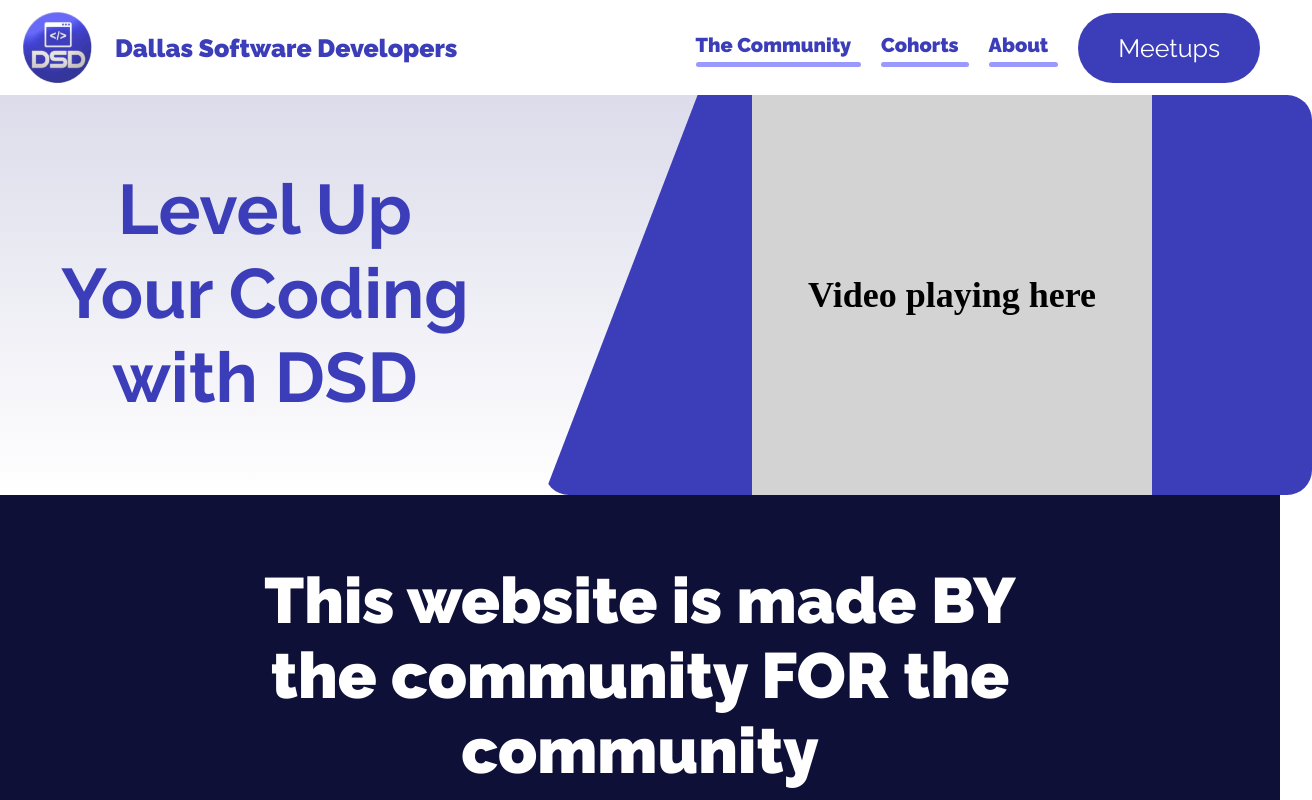
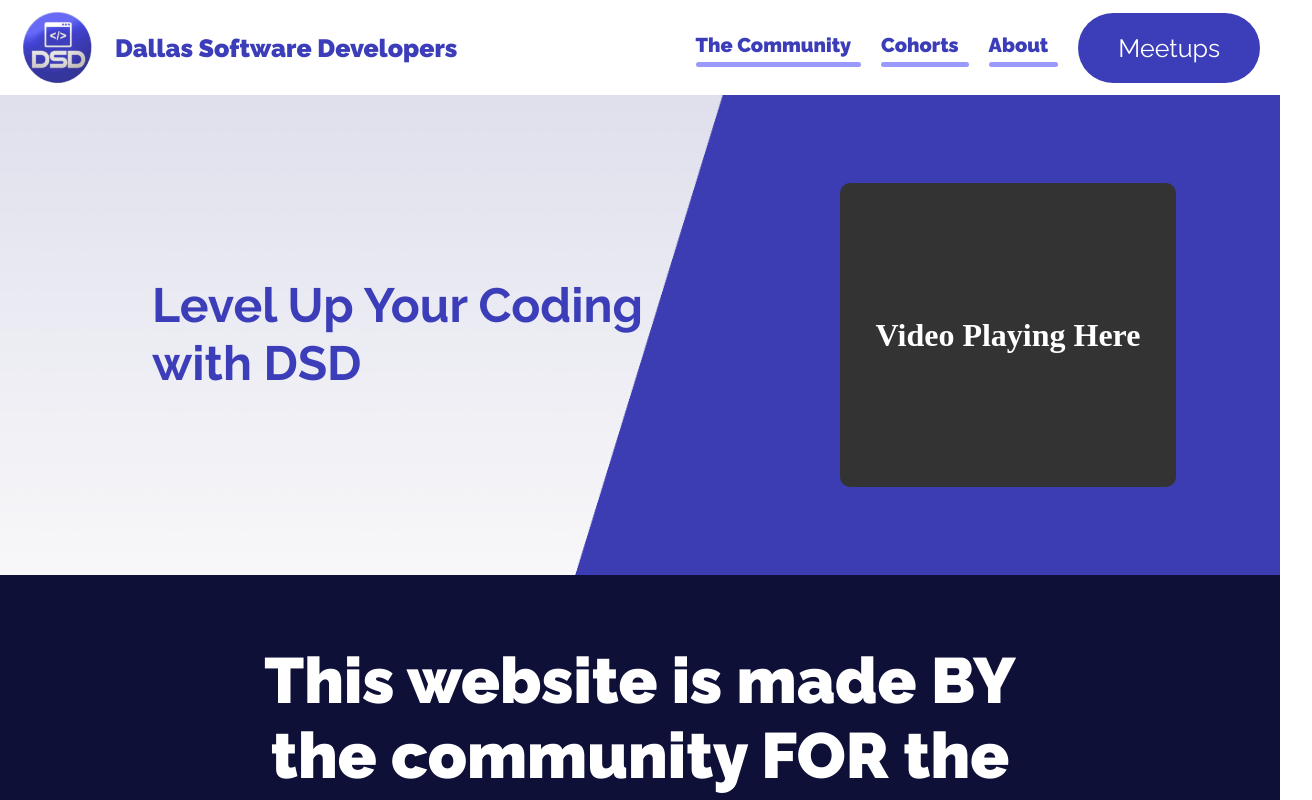
Before and after one commit to dallassoftwaredevelopers/DSDsite, a Next.js app: page / in a window 1280 px wide. Shown: the top 800 px of the page, 1312 px wide, since content can reach past the window. Built offline with nearby package versions, Linux system fonts and the light colour scheme.

Commit message:
(WEB-43) chore: adjust hero section to new design

```diff
--- a/src/app/components/heroSection/heroSection.module.css
+++ b/src/app/components/heroSection/heroSection.module.css
@@ -1,87 +1,52 @@
 .hero {
-  background: var(
-    --background-gradient,
-    linear-gradient(180deg, #dcdceb 0%, #fff 100%)
-  );
+  background:
+    url('/assets/dsdHeroBg.png') no-repeat center center,
+    linear-gradient(180deg, #dcdceb 0%, #fff 100%);
+  background-size: cover;
   display: flex;
   align-items: center;
+  justify-content: space-around;
   position: relative;
-  height: 50vh;
+  height: 60vh;
+  overflow: hidden;
 }
 
 .heroSection {
   font-family: 'Raleway', sans-serif;
   display: flex;
-  justify-content: space-between;
-  align-items: center;
-  position: relative;
-  z-index: 1;
-  margin-top: -4px;
+  flex-direction: column;
+  justify-content: center;
+  align-items: flex-start;
+  z-index: 2;
+  padding-left: 5%;
+  width: 40%;
+}
+
+.intro {
+  font-size: 3rem;
+  font-weight: 700;
+  color: #3c3db9;
+  line-height: 1.2;
 }
 
 .videoPlaceholder {
   text-align: center;
   font-weight: 700;
-  font-size: 36px;
-  width: 25rem;
-  height: 25rem;
-  background-color: lightgrey;
-  color: black;
+  font-size: 2rem;
+  width: 17rem;
+  height: 15rem;
+  padding: 2rem;
+  background-color: #333;
+  color: white;
   display: flex;
   align-items: center;
   justify-content: center;
-  position: absolute;
-  right: 10%;
-  top: 50%;
-  transform: translateY(-50%);
+  border-radius: 10px;
   z-index: 2;
+  margin-right: 1rem;
 }
 
-.intro {
-  margin-left: 3rem;
-  width: 40%;
-  font-size: 5rem;
-  font-weight: 700;
-  color: #3c3db9;
-  line-height: 1.2;
-  text-align: center;
-}
-
-.purpleShape {
-  background-color: #3c3db9;
-  width: 60%;
-  height: 50vh;
-  clip-path: polygon(20% 0%, 100% 0%, 100% 100%, 0% 100%);
-  position: absolute;
-  right: 0;
-  top: 0;
-  z-index: 1;
-  border-radius: 25px;
-  margin-right: -2rem;
-  overflow: hidden;
-}
-
-@media (max-width: 1300px) {
-  .intro {
-    font-size: 4.375rem;
-  }
-}
-
-@media (max-width: 1000px) {
-  .intro {
-    margin-left: 1rem;
-    width: 40%;
-    font-size: 4rem;
-  }
-
-  .videoPlaceholder {
-    right: 2rem;
-    width: 20rem;
-    height: 20rem;
-  }
-}
-
-@media (max-width: 760px) {
+@media (max-width: 850px) {
   .hero {
     background: var(
       --Gradient-to-Dark,
@@ -92,6 +57,8 @@
     align-items: center;
     justify-content: space-evenly;
     height: 85vh;
+    gap: 2rem;
+    padding-top: 4rem;
   }
 
   .heroSection {
@@ -118,7 +85,7 @@
 
   .videoPlaceholder {
     width: 25rem;
-    height: 25rem;
+    height: 15rem;
     position: relative;
     right: 0;
     top: 0;
@@ -126,7 +93,6 @@
     background: #302929;
     color: #fff;
     color: #fff;
-
     text-align: center;
     font-family: Raleway;
     font-size: 3rem;
@@ -134,8 +100,4 @@
     font-weight: 700;
     line-height: normal;
   }
-
-  .purpleShape {
-    display: none;
-  }
 }
--- a/src/app/components/heroSection/heroSection.tsx
+++ b/src/app/components/heroSection/heroSection.tsx
@@ -2,19 +2,16 @@
 
 import React from 'react';
 import styles from './heroSection.module.css';
-import Image from 'next/image';
 
 export default function HeroSection() {
   return (
-    <div className={styles.hero}>
-      <div className={styles.purpleShape}></div>
-      <div className={styles.heroSection} data-testid='hero'>
-        <p className={styles.intro}>{'Level Up Your Coding with DSD'}</p>
+    <section className={styles.hero}>
+      <div className={styles.heroSection}>
+        <h1 className={styles.intro}>Level Up Your Coding with DSD</h1>
       </div>
-
-      <div>
-        <div className={styles.videoPlaceholder}>Video playing here</div>
+      <div className={styles.purpleShape}>
+        <div className={styles.videoPlaceholder}>Video Playing Here</div>
       </div>
-    </div>
+    </section>
   );
 }
```
Also changed, not shown: public/assets/dsdHeroBg.png.
